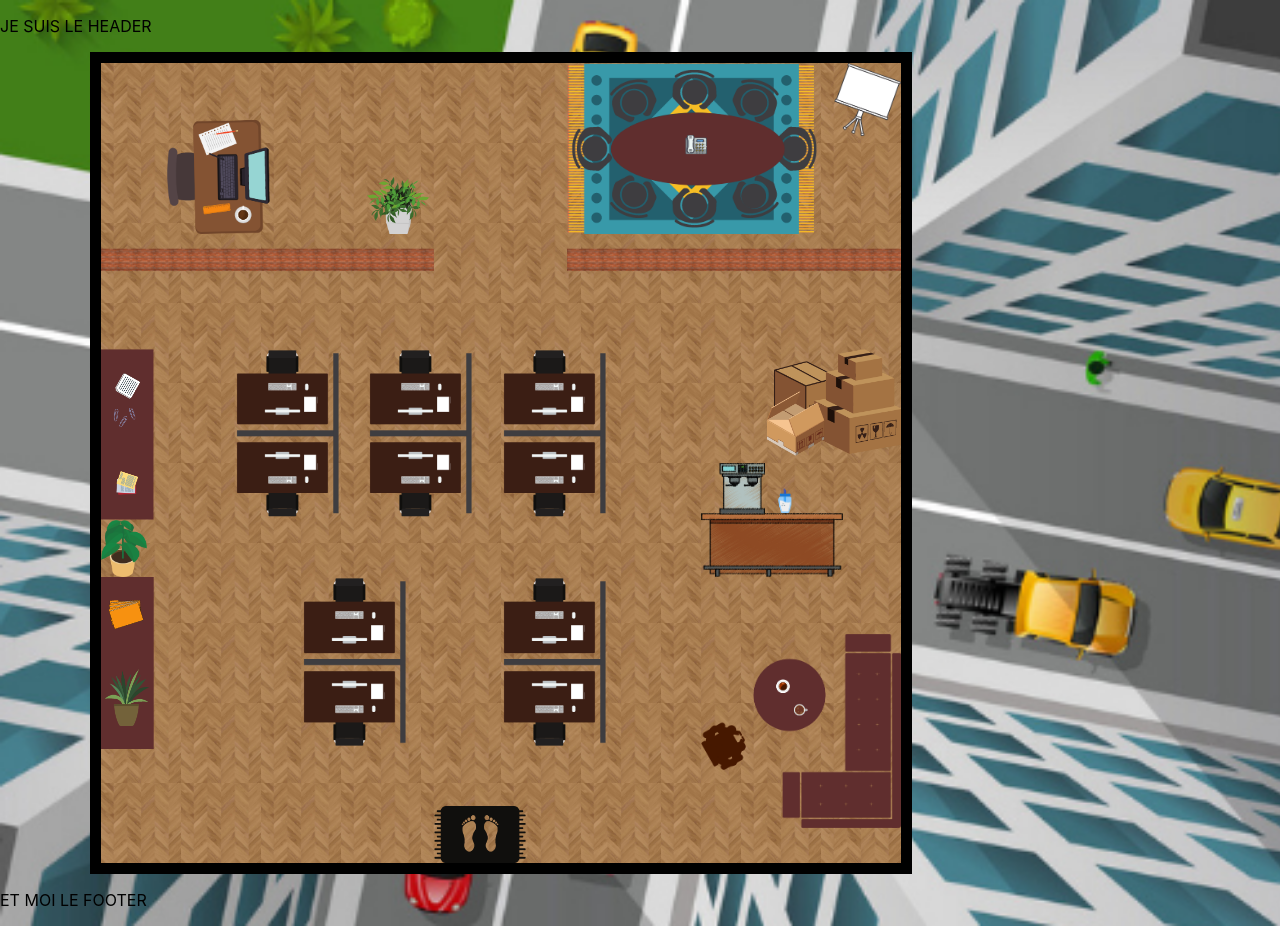
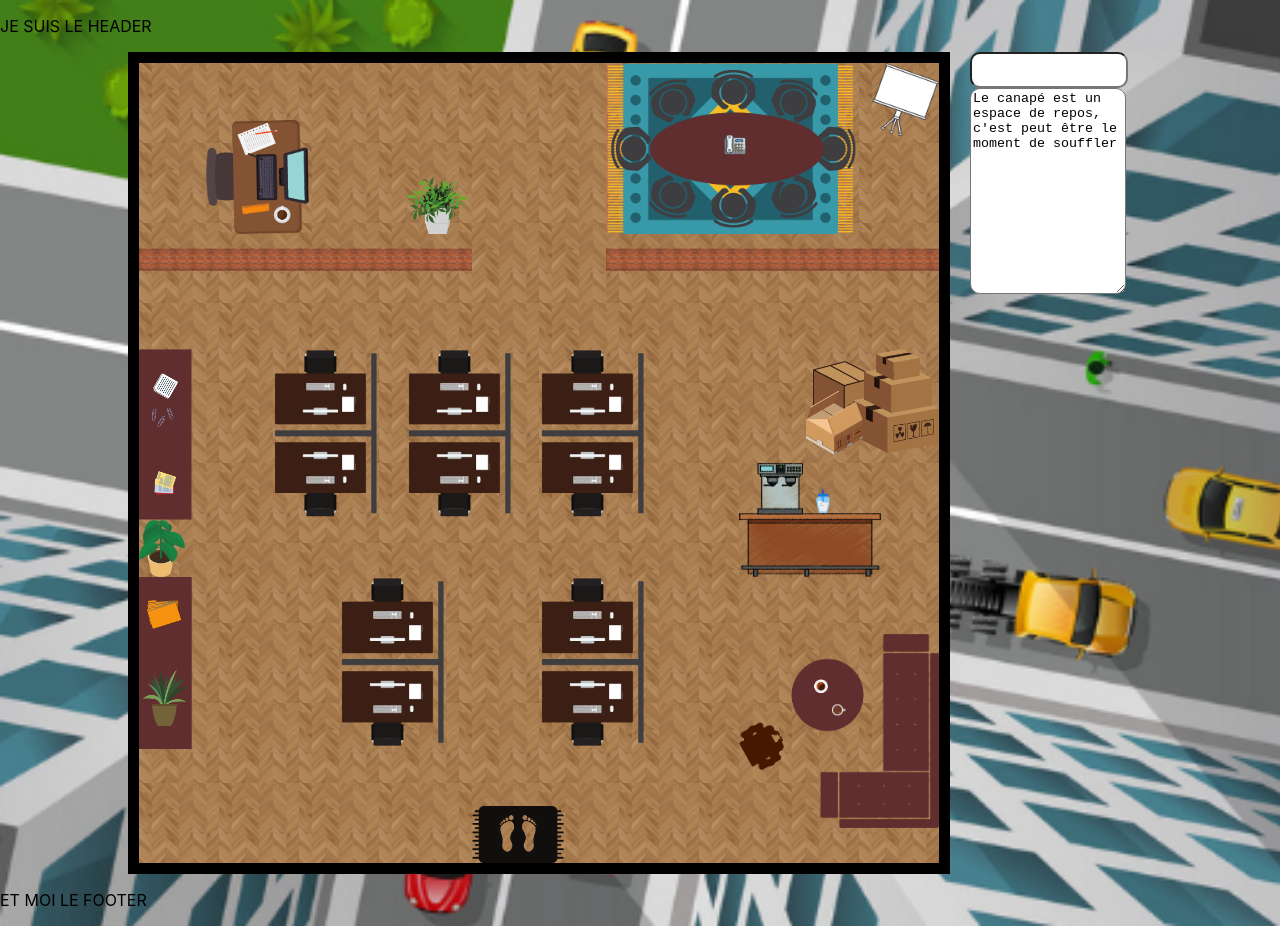
Before and after one commit to Rom-mtl/linkOffice-front, a React (Create React App) app: page /board in a window 1280 px wide. Built offline with nearby package versions, Linux system fonts and the light colour scheme.

Commit message:
PointAndClick infos

```diff
--- a/src/components/board/Board.css
+++ b/src/components/board/Board.css
@@ -1,7 +1,7 @@
 .wrapper {
-  margin-left: 7%;
   background-image: url('../../images/parquet3.jpg');
   background-size: 10%;
+  margin-left: 10%;
   background-repeat: repeat;
   display: grid;
   height: 800px;
@@ -11,6 +11,7 @@
   background-color: lightblue;
   grid-template-rows: repeat(14, 1fr);
   border: solid 11px black;
+  font-size: 0;
 }
 .one {
   grid-column: 1 / 3;
@@ -18,6 +19,7 @@
   background-image: url('../../images/meuble1.png');
   background-size: contain;
   background-repeat: no-repeat;
+  cursor: pointer;
 }
 .two {
   grid-column: 3 / 5;
@@ -25,6 +27,7 @@
   background-image: url('../../images/bureau.png');
   background-size: contain;
   background-repeat: no-repeat;
+  cursor: pointer;
 }
 .three {
   grid-column: 7 / 9;
@@ -32,6 +35,7 @@
   background-image: url('../../images/bureau.png');
   background-size: contain;
   background-repeat: no-repeat;
+  cursor: pointer;
 }
 .four {
   grid-column: 5 / 7;
@@ -39,6 +43,7 @@
   background-image: url('../../images/bureau.png');
   background-size: contain;
   background-repeat: no-repeat;
+  cursor: pointer;
 }
 .five {
   grid-column: 7 / 9;
@@ -46,6 +51,7 @@
   background-image: url('../../images/bureau.png');
   background-size: contain;
   background-repeat: no-repeat;
+  cursor: pointer;
 }
 .six {
   grid-column: 4 / 7;
@@ -53,6 +59,7 @@
   background-image: url('../../images/bureau.png');
   background-size: contain;
   background-repeat: no-repeat;
+  cursor: pointer;
 }
 .seven {
   grid-column: 1 / 3;
@@ -60,6 +67,7 @@
   background-image: url('../../images/meuble2.png');
   background-size: contain;
   background-repeat: no-repeat;
+  cursor: pointer;
 }
 .height {
   grid-column: 1 / 3;
@@ -67,6 +75,7 @@
   background-image: url('../../images/plante1.png');
   background-size: contain;
   background-repeat: no-repeat;
+  cursor: pointer;
 }
 .nine {
   grid-column: 1 / 6;
@@ -74,6 +83,7 @@
   background-image: url('../../images/brique.png');
   background-size: contain;
   background-repeat: repeat;
+  cursor: pointer;
 }
 .ten {
   grid-column: 2 /4;
@@ -81,6 +91,7 @@
   background-image: url('../../images/bureauChef.png');
   background-size: contain;
   background-repeat: no-repeat;
+  cursor: pointer;
 }
 .eleven {
   grid-column: 8 / 13;
@@ -88,6 +99,7 @@
   background-image: url('../../images/brique.png');
   background-size: contain;
   background-repeat: repeat;
+  cursor: pointer;
 }
 .douze {
   grid-column: 11 / 13;
@@ -95,6 +107,7 @@
   background-image: url('../../images/cartons.png');
   background-size: contain;
   background-repeat: no-repeat;
+  cursor: pointer;
 }
 .treize {
   grid-column: 12 / 13;
@@ -102,6 +115,7 @@
   background-image: url('../../images/paperboard.png');
   background-size: contain;
   background-repeat: no-repeat;
+  cursor: pointer;
 }
 .conf {
   grid-column: 8 / 12;
@@ -109,6 +123,7 @@
   background-image: url('../../images/conf.png');
   background-size: contain;
   background-repeat: no-repeat;
+  cursor: pointer;
 }
 .canap {
   grid-column: 10 / 14;
@@ -116,6 +131,7 @@
   background-image: url('../../images/canap.png');
   background-size: contain;
   background-repeat: no-repeat;
+  cursor: pointer;
 }
 .cafe {
   grid-column: 10 / 13;
@@ -123,6 +139,7 @@
   background-image: url('../../images/cafe.png');
   background-size: contain;
   background-repeat: no-repeat;
+  cursor: pointer;
 }
 .tapis {
   grid-column: 6 / 8;
@@ -130,6 +147,7 @@
   background-image: url('../../images/tapis.png');
   background-size: contain;
   background-repeat: no-repeat;
+  cursor: pointer;
 }
 .planteDeux {
   grid-column: 5 / 6;
@@ -137,4 +155,30 @@
   background-image: url('../../images/plante2.png');
   background-size: contain;
   background-repeat: no-repeat;
+  cursor: pointer;
 }
+
+.boardContainer {
+  display: flex;
+  flex-direction: row-reverse;
+  justify-content: flex-end;
+}
+
+#cursorInfo {
+  height: 30px;
+  width: 150px;
+  margin-left: 20px;
+  border-radius: 10px;
+}
+
+.inputContainer {
+  display: flex;
+  flex-direction: column;
+}
+
+#objectInfo {
+  height: 200px;
+  width: 150px;
+  margin-left: 20px;
+  border-radius: 10px;
+}
--- a/src/components/board/Board.js
+++ b/src/components/board/Board.js
@@ -1,27 +1,47 @@
-import React from 'react';
+import React, { useEffect, useState } from 'react';
 import './Board.css';
 
 const Board = () => {
+  const [object, setObject] = useState('');
+  useEffect(() => {
+    const grid = document.querySelector('.wrapper');
+    grid.addEventListener('click', (e) => {
+      if (e.target.innerHTML.length < 30) {
+        setObject(e.target.innerHTML);
+      }
+    });
+  });
+
   return (
-    <div className="wrapper">
-      <div className="one" />
-      <div className="two" />
-      <div className="three" />
-      <div className="four" />
-      <div className="five" />
-      <div className="six" />
-      <div className="seven" />
-      <div className="height" />
-      <div className="nine" />
-      <div className="ten" />
-      <div className="eleven" />
-      <div className="douze" />
-      <div className="treize" />
-      <div className="conf" />
-      <div className="cafe" />
-      <div className="canap" />
-      <div className="tapis" />
-      <div className="planteDeux" />
+    <div className="boardContainer">
+      <div className="inputContainer">
+        <input type="text" id="cursorInfo" value={object} />
+        <textarea
+          type="text"
+          id="objectInfo"
+          value="Le canapé est un espace de repos, c'est peut être le moment de souffler"
+        />
+      </div>
+      <div className="wrapper">
+        <div className="one">Rangement 1</div>
+        <div className="two">Bureau 1</div>
+        <div className="three">Bureau 3</div>
+        <div className="four">Bureau 2</div>
+        <div className="five">Bureau 5</div>
+        <div className="six">Bureau 4</div>
+        <div className="seven">Rangement 2</div>
+        <div className="height">Plante 1</div>
+        <div className="nine" />
+        <div className="ten">Bureau du Chef</div>
+        <div className="eleven" />
+        <div className="douze">Cartons</div>
+        <div className="treize">PaperBoard</div>
+        <div className="conf">Réunion</div>
+        <div className="cafe">Machine a Café</div>
+        <div className="canap">Le Canapé</div>
+        <div className="tapis">Le tapis</div>
+        <div className="planteDeux">Plante 2</div>
+      </div>
     </div>
   );
 };
```
Also changed, not shown: 1 other file (tests, documents, lock files or other folders).
